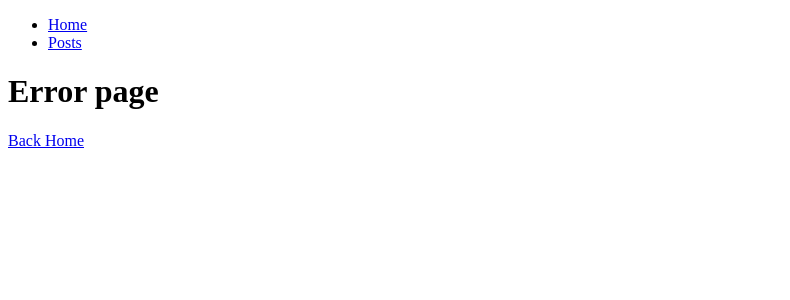
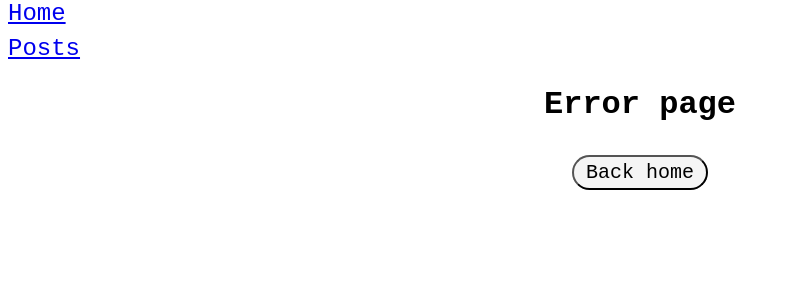
Before and after one commit to zprpic/react-posts, a React (Create React App) app: page /post/1 in a window 1280 px wide. Shown: the top 300 px of the page, without its empty margins (0-790 px from the left). Built offline with nearby package versions, Linux system fonts and the light colour scheme.

Commit message:
Styling finished

```diff
--- a/src/App.js
+++ b/src/App.js
@@ -2,19 +2,25 @@ import React from "react";
 import { BrowserRouter as Router, Route, Switch } from "react-router-dom";
 import { HomePage, PostsPage, PostPage, ErrorPage } from "./pages";
 import Navbar from "./components/Navbar";
+import "./styles/index.css";
 
 function App() {
+  const message = "Hello from component:";
   return (
     <Router>
-      <Navbar />
+      <Navbar message={message} />
       <Switch>
         <Route exact path="/">
           <HomePage />
         </Route>
         <Route exact path="/posts">
-          <PostsPage />
+          <PostsPage message={message} />
         </Route>
-        <Route exact path="/posts/:id" children={PostPage}></Route>
+        <Route
+          exact
+          path="/posts/:id"
+          children={() => <PostPage message={message} />}
+        ></Route>
         <Route path="*">
           <ErrorPage />
         </Route>
--- a/src/components/Comment.js
+++ b/src/components/Comment.js
@@ -1,13 +1,22 @@
 import React from "react";
+import { useGreeting } from "../hooks/useGreeting";
 
 const Comment = (props) => {
-  const { comment } = props;
+  const { comment, message } = props;
+  useGreeting(message, Comment);
 
   return (
-    <li key={comment.id}>
-      <p>Name: {comment.name}</p>
-      <p>Email: {comment.email}</p>
-      <p>Body: {comment.body}</p>
+    <li key={comment.id} className="comment">
+      <p>
+        <span class="posterInfo">Name:</span> {comment.name}
+      </p>
+      <p>
+        <span class="posterInfo">Email:</span> {comment.email}
+      </p>
+      <p>
+        <span class="posterInfo">Body:</span>
+        {comment.body}
+      </p>
     </li>
   );
 };
--- a/src/components/CommentList.js
+++ b/src/components/CommentList.js
@@ -1,13 +1,14 @@
 import React from "react";
 import Comment from "./Comment";
+import { useGreeting } from "../hooks/useGreeting";
 
 const CommentList = (props) => {
-  const { comments } = props;
+  const { comments, message } = props;
+  useGreeting(message, CommentList);
   return (
-    <ul>
-      <h3>Comments:</h3>
+    <ul className="commentList">
       {comments.map((comment) => {
-        return <Comment comment={comment} key={comment.id} />;
+        return <Comment comment={comment} key={comment.id} message={message} />;
       })}
     </ul>
   );
--- a/src/components/Navbar.js
+++ b/src/components/Navbar.js
@@ -1,7 +1,10 @@
 import React from "react";
 import { Link } from "react-router-dom";
+import { useGreeting } from "../hooks/useGreeting";
 
-const Navbar = () => {
+const Navbar = (props) => {
+  const { message } = props;
+  useGreeting(message, Navbar);
   return (
     <nav>
       <ul>
--- a/src/components/Post.js
+++ b/src/components/Post.js
@@ -1,17 +1,26 @@
 import React from "react";
 import CommentList from "./CommentList";
 import { Link } from "react-router-dom";
+import { useGreeting } from "../hooks/useGreeting";
 
 const Post = (props) => {
   const { userId, id, title, body } = props.submission;
   const comments = props.submission.comments;
+  const { message } = props;
+  useGreeting(message, Post);
   return (
-    <li key={id}>
-      <p>Username: {userId}</p>
-      <p>Title: {title}</p>
-      <p>Body: {body}</p>
-      <Link to={`posts/${id}`}>Read more...</Link>
-      <CommentList comments={comments} />
+    <li className="post" key={id}>
+      <div className="postInfo">
+        <h2>{title}</h2>
+        <h4>By {userId}</h4>
+        <br />
+        <p>{body}</p>
+        <Link to={`posts/${id}`} style={{ fontSize: "0.8rem" }}>
+          Read more...
+        </Link>
+      </div>
+      <h3 class="commentsHeader">COMMENTS:</h3>
+      <CommentList comments={comments} message={message} />
     </li>
   );
 };
--- a/src/components/List.js
+++ b/src/components/PostList.js
@@ -2,14 +2,16 @@ import React from "react";
 import URL from "../config/db";
 import { useFetchPosts } from "../hooks/useFetchPosts";
 import { useFetchComments } from "../hooks/useFetchComments";
+import { useGreeting } from "../hooks/useGreeting";
 import Post from "./Post";
 import { joinPostsAndComments } from "../helpers/joinPostsAndComments";
 
-const List = () => {
+const PostList = (props) => {
   const { isLoadingPosts, posts } = useFetchPosts(URL);
   const { isLoadingComments, comments } = useFetchComments(URL);
 
-  console.log(this);
+  const { message } = props;
+  useGreeting(message, PostList);
 
   let content =
     isLoadingPosts || isLoadingComments
@@ -17,15 +19,20 @@ const List = () => {
       : joinPostsAndComments(posts, comments);
 
   return (
-    <ul>
-      <h1>List</h1>
+    <ul className="postList">
       {isLoadingPosts || isLoadingComments
         ? "loading posts and comments"
         : content.map((submission) => {
-            return <Post submission={submission} key={submission.id} />;
+            return (
+              <Post
+                submission={submission}
+                key={submission.id}
+                message={message}
+              />
+            );
           })}
     </ul>
   );
 };
 
-export default List;
+export default PostList;
--- a/src/components/SpecificPost.js
+++ b/src/components/SpecificPost.js
@@ -1,22 +1,25 @@
 import React from "react";
 import { useParams } from "react-router-dom";
 import { useFetchPost } from "../hooks/useFetchPost";
+import { useGreeting } from "../hooks/useGreeting";
 import URL from "../config/db";
 
 const SpecificPost = (props) => {
   const { id } = useParams();
   const { isLoadingPost, post } = useFetchPost(URL, id);
   const { userId, title, body } = post;
+  const { message } = props;
+  useGreeting(message, SpecificPost);
   return (
-    <div>
-      <h1>Post</h1>
+    <div className="specificPost">
       {isLoadingPost ? (
         "loading..."
       ) : (
-        <div>
-          <h4>Poster: {userId}</h4>
-          <h2>Title: {title}</h2>
-          <h3>Body: {body}</h3>
+        <div class="thePost">
+          <h2>{title}</h2>
+          <h4>By {userId}</h4>
+          <br />
+          <p>{body}</p>
         </div>
       )}
     </div>
--- /dev/null
+++ b/src/hooks/useGreeting.js
@@ -0,0 +1,11 @@
+import { useRef } from "react";
+import { useEffect } from "react";
+
+export const useGreeting = (message, name) => {
+  const refContainer = useRef(name);
+  const componentName = refContainer.current.name;
+
+  useEffect(() => {
+    console.log(`${message} ${componentName}`);
+  }, []);
+};
--- a/src/pages/ErrorPage.js
+++ b/src/pages/ErrorPage.js
@@ -3,9 +3,11 @@ import { Link } from "react-router-dom";
 
 export const ErrorPage = () => {
   return (
-    <div>
-      <h1>Error page</h1>
-      <Link to="/">Back Home</Link>
+    <div class="errorPage">
+      <h1 className="title">Error page</h1>
+      <Link to="/">
+        <button class="btn">Back home</button>
+      </Link>
     </div>
   );
 };
--- a/src/pages/PostPage.js
+++ b/src/pages/PostPage.js
@@ -1,10 +1,12 @@
 import React from "react";
 import SpecificPost from "../components/SpecificPost";
 
-export const PostPage = () => {
+export const PostPage = (props) => {
+  const { message } = props;
   return (
-    <div>
-      <SpecificPost />
+    <div className="postPage">
+      <h1 className="title">Post</h1>
+      <SpecificPost message={message} />
     </div>
   );
 };
--- a/src/pages/PostsPage.js
+++ b/src/pages/PostsPage.js
@@ -1,10 +1,12 @@
 import React from "react";
-import List from "../components/List";
+import PostList from "../components/PostList";
 
-export const PostsPage = () => {
+export const PostsPage = (props) => {
+  const { message } = props;
   return (
     <div>
-      <List />
+      <h1 className="title">Posts Page</h1>
+      <PostList message={message} />
     </div>
   );
 };
--- /dev/null
+++ b/src/styles/index.css
@@ -0,0 +1,117 @@
+* {
+  margin: 0;
+  padding: 0;
+  box-sizing: border-box;
+  list-style-type: none;
+  font-family: "Courier New", Courier, monospace;
+}
+
+#root {
+  display: flex;
+  flex-direction: column;
+}
+
+nav {
+  margin-bottom: 1rem;
+}
+
+nav ul {
+  font-size: 1.5rem;
+}
+
+nav ul li {
+  margin-left: 0.5rem;
+  margin-bottom: 0.5rem;
+}
+
+Link {
+  text-decoration: none;
+}
+
+h1 {
+  text-align: center;
+}
+
+h2 {
+  font-weight: normal;
+}
+
+.title {
+  margin-bottom: 2rem;
+}
+
+.postList {
+  display: grid;
+  place-items: center;
+}
+
+.post {
+  margin: 1.5rem 0.5rem;
+  border: 1px solid black;
+  width: 50%;
+}
+
+.postInfo {
+  margin: 1rem 0.5rem;
+  padding-top: 0.25rem;
+  padding-bottom: 1.5rem;
+  border-bottom: 1px solid black;
+}
+
+.commentList {
+  margin: 1rem 0.5rem;
+  margin-top: 0rem;
+}
+
+.comment {
+  padding: 0.5rem 0rem;
+}
+
+.posterInfo {
+  font-weight: bolder;
+}
+
+.commentsHeader {
+  padding-left: 0.5rem;
+}
+
+.postPage {
+  display: grid;
+  place-items: center;
+}
+
+.specificPost {
+  display: grid;
+  place-items: center;
+  width: 50%;
+}
+
+.specificPostInfo {
+  margin: 1rem 0.5rem;
+  padding-top: 0.25rem;
+  padding-bottom: 1.5rem;
+}
+
+.thePost {
+  border: 1px solid black;
+  padding: 0.5rem 0.5rem;
+}
+
+.btn {
+  background-color: whitesmoke;
+  border-radius: 50vh;
+  padding: 0.25rem 0.75rem;
+  font-size: 1.25rem;
+  box-shadow: 0 0 0 0;
+  cursor: pointer;
+  transition: opacity 0.2s;
+}
+
+.btn:hover {
+  opacity: 0.6;
+}
+
+.errorPage {
+  display: grid;
+  place-items: center;
+}
```
Also changed, not shown: 1 other file (tests, documents, lock files or other folders).
